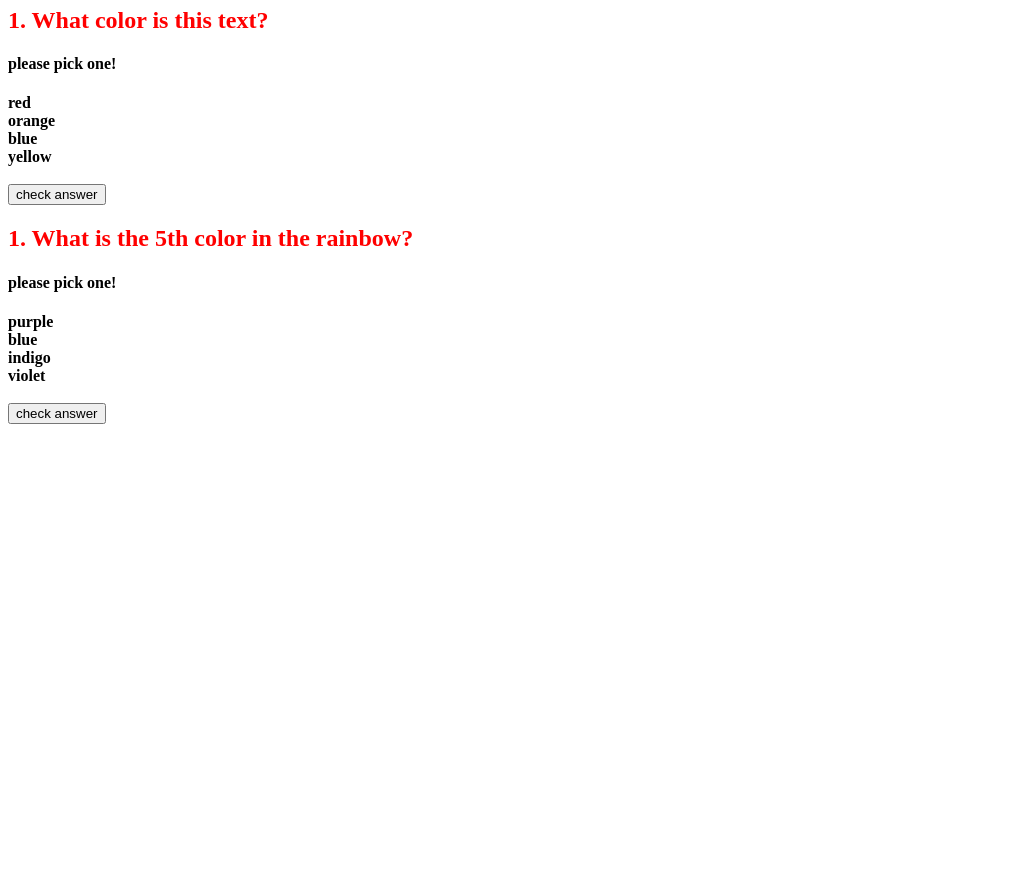
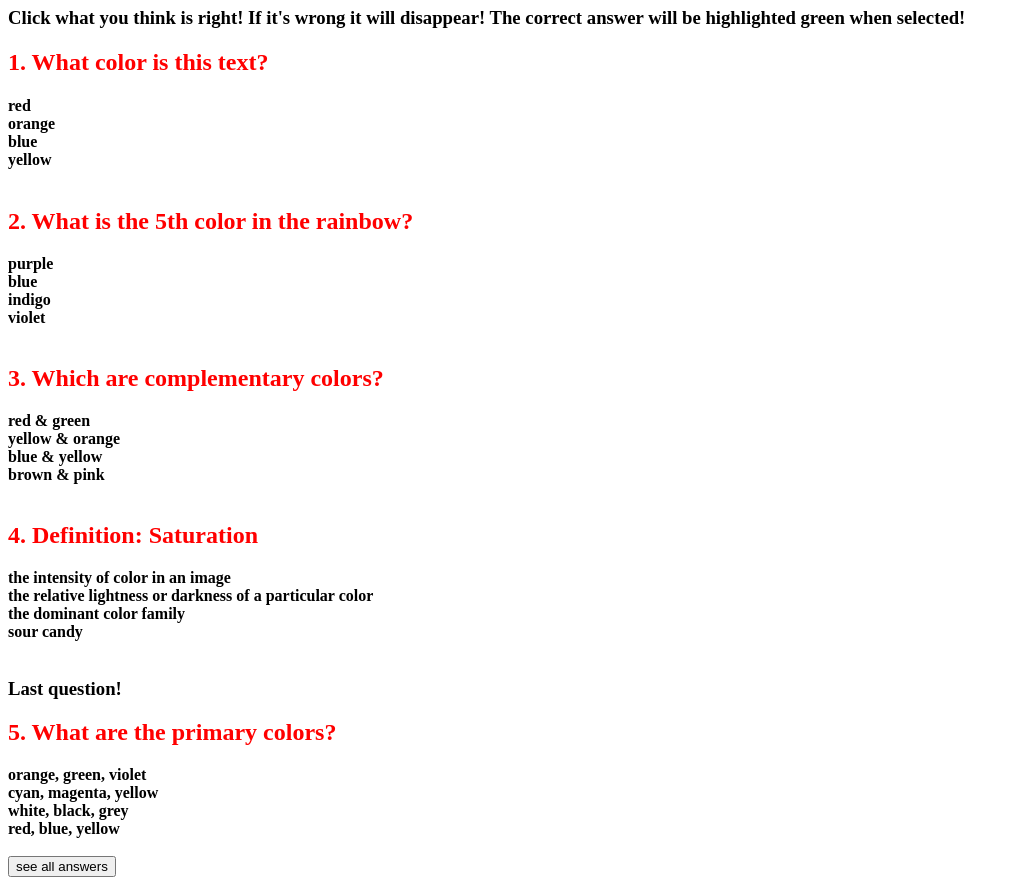
Before and after one commit to miag519/study-quiz, a plain HTML site: page index.html in a window 1280 px wide. Shown: the part 73-958 px from the top of the page, without its empty margins (0-1019 px from the left). Before the commit the page ends 800 px from the top, so only its background shows below. Drawn offline with nearby package versions, Linux system fonts and the light colour scheme.

Commit message:
index.html

```diff
--- a/index.html
+++ b/index.html
@@ -8,32 +8,64 @@
  </head>
  <body>
 
-  <h1>Quiz Web App</h1>
+  <h1>Test Quiz</h1>
+  <h3>Click what you think is right! If it's wrong it will disappear! The correct answer will be highlighted green when selected!</h3>
 
-  <h2>1. What color is this text?</h2>
-  <h4>please pick one!</h4>
+  <h2><span class="red">1. What color is this text?</span>
 
+<h4>
 <b>
-<div class="answeroption" class="correct">red</div>
+<div class="correct">red</div>
 <div class="answeroption">orange</div>
 <div class="answeroption">blue</div>
 <div class="answeroption">yellow</div>
 <br>
 </b>
-<button>check answer</button>
+</h4>
 
-   <h2>1. What is the 5th color in the rainbow?</h2>
-   <h4>please pick one!</h4>
+   <h2>2. What is the 5th color in the rainbow?</h2>
 
 <b>
 <div class="answeroption">purple</div>
-<div class="answeroption" class="correct">blue</div>
+<div class="correct">blue</div>
 <div class="answeroption">indigo</div>
 <div class="answeroption">violet</div>
 <br>
 </b>
-<button>check answer</button>
 
+   <h2>3. Which are complementary colors?</h2>
+
+<b>
+<div class="correct">red & green</div>
+<div class="answeroption">yellow & orange</div>
+<div class="correct">blue & yellow</div>
+<div class="answeroption">brown & pink</div>
+<br>
+</b>
+
+   <h2>4. Definition: Saturation</h2>
+
+<b>
+<div class="correct">the intensity of color in an image</div>
+<div class="answeroption">the relative lightness or darkness of a particular color</div>
+<div class="answeroption">the dominant color family</div>
+<div class="answeroption">sour candy</div>
+<br>
+</b>
+
+   <h3>Last question!</h3>
+   <h2>5. What are the primary colors?</h2>
+
+<b>
+<div class="answeroption">orange, green, violet</div>
+<div class="answeroption">cyan, magenta, yellow</div>
+<div class="answeroption">white, black, grey</div>
+<div class="correct">red, blue, yellow</div>
+<br>
+</b>
+<button id="but1">see all answers</button>
+
+<br>
 
  </body>
 </html>
```
